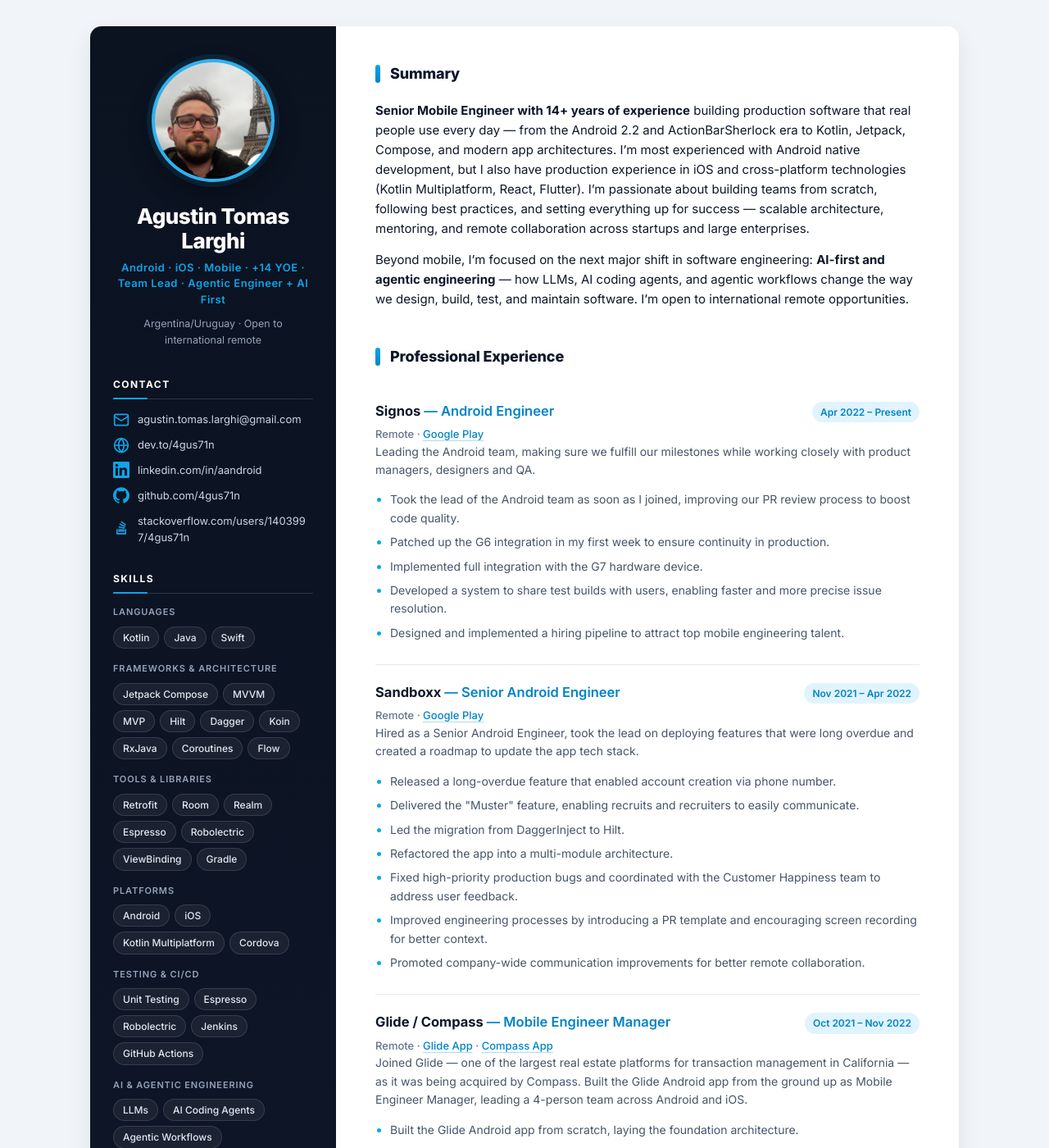
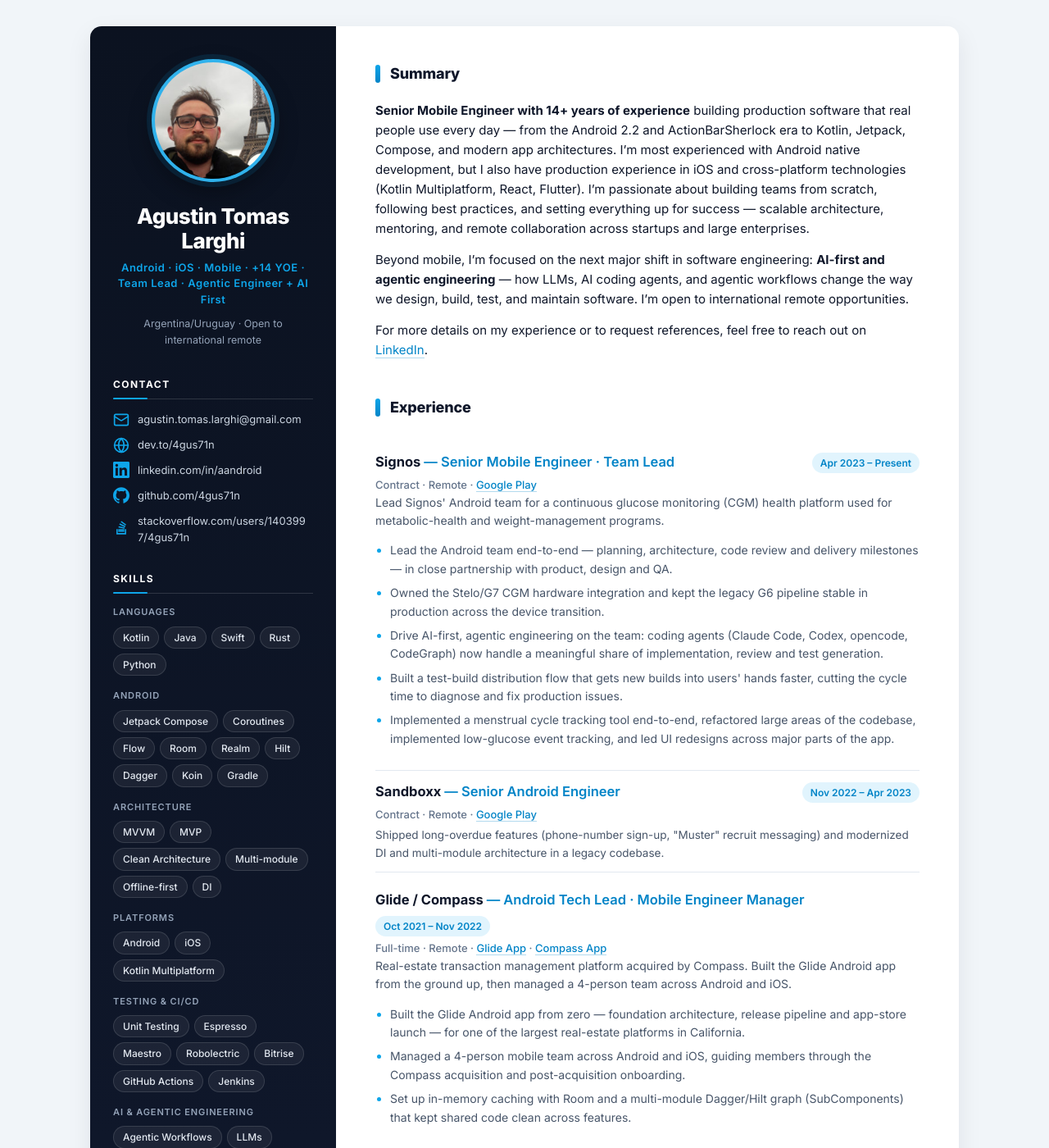
Before and after one commit to 4gus71n/CV, a Jekyll site: the page built from CV.md, in a window 1280 px wide and 1400 px high. Shown: the whole window at 82% size. Built offline with Jekyll 4.4.1, drawn with Linux system fonts in a browser that asks for light colours; some of the changed text lies outside the part shown.

Commit message:
Condense CV to 2-page senior/lead format per feedback

```diff
--- a/CV.md
+++ b/CV.md
@@ -1,11 +1,11 @@
 ---
 layout: default
-title: Agustin Tomas Larghi — Senior Mobile Engineer | Android · iOS · AI-First
+title: Agustin Tomas Larghi — Senior Android Engineer · Team Lead · AI-First
 full_name: Agustin Tomas Larghi
 headline: Android · iOS · Mobile · +14 YOE · Team Lead · Agentic Engineer + AI First
 location: Argentina/Uruguay · Open to international remote
 photo: /assets/img/profile.jpg
-description: Senior Mobile Engineer with 14+ years of experience in Android, iOS and cross-platform development. Engineering leader, agentic engineer, AI-first.
+description: Senior Android Engineer and Team Lead with 14+ years of experience. Kotlin, Jetpack Compose, iOS, Kotlin Multiplatform. AI-first and agentic engineering.
 contact:
   - type: email
     label: agustin.tomas.larghi@gmail.com
@@ -24,17 +24,17 @@
     url: https://stackoverflow.com/users/1403997/4gus71n
 skills:
   - name: Languages
-    items: [Kotlin, Java, Swift]
-  - name: Frameworks & Architecture
-    items: [Jetpack Compose, MVVM, MVP, Hilt, Dagger, Koin, RxJava, Coroutines, Flow]
-  - name: Tools & Libraries
-    items: [Retrofit, Room, Realm, Espresso, Robolectric, ViewBinding, Gradle]
+    items: [Kotlin, Java, Swift, Rust, Python]
+  - name: Android
+    items: [Jetpack Compose, Coroutines, Flow, Room, Realm, Hilt, Dagger, Koin, Gradle]
+  - name: Architecture
+    items: [MVVM, MVP, Clean Architecture, Multi-module, Offline-first, DI]
   - name: Platforms
-    items: [Android, iOS, Kotlin Multiplatform, Cordova]
+    items: [Android, iOS, Kotlin Multiplatform]
   - name: Testing & CI/CD
-    items: [Unit Testing, Espresso, Robolectric, Jenkins, GitHub Actions]
+    items: [Unit Testing, Espresso, Maestro, Robolectric, Bitrise, GitHub Actions, Jenkins]
   - name: AI & Agentic Engineering
-    items: [LLMs, AI Coding Agents, Agentic Workflows, AI-First Development]
+    items: [Agentic Workflows, LLMs, Claude Code, Codex, OpenCode, CodeGraph]
 languages:
   - name: Spanish
     level: Native
@@ -48,73 +48,55 @@
 
 Beyond mobile, I'm focused on the next major shift in software engineering: **AI-first and agentic engineering** — how LLMs, AI coding agents, and agentic workflows change the way we design, build, test, and maintain software. I'm open to international remote opportunities.
 
-## Professional Experience
+For more details on my experience or to request references, feel free to reach out on [LinkedIn](https://www.linkedin.com/in/aandroid).
+
+## Experience
 
 <div class="job">
   <div class="job-head">
-    <span class="job-title">Signos <span class="job-company">— Android Engineer</span></span>
-    <span class="job-period">Apr 2022 – Present</span>
+    <span class="job-title">Signos <span class="job-company">— Senior Mobile Engineer · Team Lead</span></span>
+    <span class="job-period">Apr 2023 – Present</span>
   </div>
-  <div class="job-meta">Remote · <a href="https://play.google.com/store/apps/details?id=com.signos.core">Google Play</a></div>
-  <p class="job-desc">Leading the Android team, making sure we fulfill our milestones while working closely with product managers, designers and QA.</p>
+  <div class="job-meta">Contract · Remote · <a href="https://play.google.com/store/apps/details?id=com.signos.core">Google Play</a></div>
+  <p class="job-desc">Lead Signos' Android team for a continuous glucose monitoring (CGM) health platform used for metabolic-health and weight-management programs.</p>
   <ul>
-    <li>Took the lead of the Android team as soon as I joined, improving our PR review process to boost code quality.</li>
-    <li>Patched up the G6 integration in my first week to ensure continuity in production.</li>
-    <li>Implemented full integration with the G7 hardware device.</li>
-    <li>Developed a system to share test builds with users, enabling faster and more precise issue resolution.</li>
-    <li>Designed and implemented a hiring pipeline to attract top mobile engineering talent.</li>
+    <li>Lead the Android team end-to-end — planning, architecture, code review and delivery milestones — in close partnership with product, design and QA.</li>
+    <li>Owned the Stelo/G7 CGM hardware integration and kept the legacy G6 pipeline stable in production across the device transition.</li>
+    <li>Drive AI-first, agentic engineering on the team: coding agents (Claude Code, Codex, opencode, CodeGraph) now handle a meaningful share of implementation, review and test generation.</li>
+    <li>Built a test-build distribution flow that gets new builds into users' hands faster, cutting the cycle time to diagnose and fix production issues.</li>
+    <li>Implemented a menstrual cycle tracking tool end-to-end, refactored large areas of the codebase, implemented low-glucose event tracking, and led UI redesigns across major parts of the app.</li>
   </ul>
+</div>
+
+<div class="job job-mini">
+  <div class="job-head">
+    <span class="job-title">Sandboxx <span class="job-company">— Senior Android Engineer</span></span>
+    <span class="job-period">Nov 2022 – Apr 2023</span>
+  </div>
+  <div class="job-meta">Contract · Remote · <a href="https://play.google.com/store/apps/details?id=com.sandboxx.android">Google Play</a></div>
+  <p class="job-desc">Shipped long-overdue features (phone-number sign-up, "Muster" recruit messaging) and modernized DI and multi-module architecture in a legacy codebase.</p>
 </div>
 
 <div class="job">
   <div class="job-head">
-    <span class="job-title">Sandboxx <span class="job-company">— Senior Android Engineer</span></span>
-    <span class="job-period">Nov 2021 – Apr 2022</span>
+    <span class="job-title">Glide / Compass <span class="job-company">— Android Tech Lead · Mobile Engineer Manager</span></span>
+    <span class="job-period">Oct 2021 – Nov 2022</span>
   </div>
-  <div class="job-meta">Remote · <a href="https://play.google.com/store/apps/details?id=com.sandboxx.android">Google Play</a></div>
-  <p class="job-desc">Hired as a Senior Android Engineer, took the lead on deploying features that were long overdue and created a roadmap to update the app tech stack.</p>
+  <div class="job-meta">Full-time · Remote · <a href="https://play.google.com/store/apps/details?id=com.glide.app">Glide App</a> · <a href="https://play.google.com/store/apps/details?id=com.compass.compass">Compass App</a></div>
+  <p class="job-desc">Real-estate transaction management platform acquired by Compass. Built the Glide Android app from the ground up, then managed a 4-person team across Android and iOS.</p>
   <ul>
-    <li>Released a long-overdue feature that enabled account creation via phone number.</li>
-    <li>Delivered the "Muster" feature, enabling recruits and recruiters to easily communicate.</li>
-    <li>Led the migration from DaggerInject to Hilt.</li>
-    <li>Refactored the app into a multi-module architecture.</li>
-    <li>Fixed high-priority production bugs and coordinated with the Customer Happiness team to address user feedback.</li>
-    <li>Improved engineering processes by introducing a PR template and encouraging screen recording for better context.</li>
-    <li>Promoted company-wide communication improvements for better remote collaboration.</li>
+    <li>Built the Glide Android app from zero — foundation architecture, release pipeline and app-store launch — for one of the largest real-estate platforms in California.</li>
+    <li>Managed a 4-person mobile team across Android and iOS, guiding members through the Compass acquisition and post-acquisition onboarding.</li>
+    <li>Set up in-memory caching with Room and a multi-module Dagger/Hilt graph (SubComponents) that kept shared code clean across features.</li>
   </ul>
 </div>
 
-<div class="job">
-  <div class="job-head">
-    <span class="job-title">Glide / Compass <span class="job-company">— Mobile Engineer Manager</span></span>
-    <span class="job-period">Oct 2021 – Nov 2022</span>
-  </div>
-  <div class="job-meta">Remote · <a href="https://play.google.com/store/apps/details?id=com.glide.app">Glide App</a> · <a href="https://play.google.com/store/apps/details?id=com.compass.compass">Compass App</a></div>
-  <p class="job-desc">Joined Glide — one of the largest real estate platforms for transaction management in California — as it was being acquired by Compass. Built the Glide Android app from the ground up as Mobile Engineer Manager, leading a 4-person team across Android and iOS.</p>
-  <ul>
-    <li>Built the Glide Android app from scratch, laying the foundation architecture.</li>
-    <li>Led a 4-person mobile team across both Android and iOS platforms.</li>
-    <li>Contributed to the Business Tracker flow improvement in Compass.</li>
-    <li>Guided team members through Compass acquisition onboarding.</li>
-    <li>Implemented in-memory caching using Room to optimize shared data.</li>
-    <li>Applied Dagger and Hilt in a multi-module setup, exposing components via SubComponents.</li>
-  </ul>
-</div>
-
-<div class="job">
+<div class="job job-mini">
   <div class="job-head">
     <span class="job-title">Jyve <span class="job-company">— Android Tech Lead</span></span>
     <span class="job-period">Apr 2021 – Oct 2021</span>
   </div>
-  <div class="job-meta">Remote · <a href="https://play.google.com/store/apps/details?id=com.jyve">Google Play</a></div>
-  <p class="job-desc">San Francisco retail startup. Took over an existing Android client as Android Tech Lead. The company went out of business due to the COVID pandemic in October 2021.</p>
-  <ul>
-    <li>Took over an existing Android app and updated its stack from Java to Kotlin.</li>
-    <li>Fixed a production bug on day one.</li>
-    <li>Led the implementation of a new job scheduling feature that improved user engagement and time efficiency.</li>
-    <li>Introduced Kotlin Synthetics for simpler view referencing.</li>
-    <li>Improved test coverage with Robolectric and Espresso.</li>
-  </ul>
+  <p class="job-desc">Led a Java→Kotlin migration and a job-scheduling feature for a freelance retail platform. Company ceased operations in Oct 2021.</p>
 </div>
 
 <div class="job">
@@ -122,98 +104,38 @@
     <span class="job-title">Theorem (Citrusbyte) <span class="job-company">— Android Tech Lead</span></span>
     <span class="job-period">Oct 2018 – Apr 2021</span>
   </div>
-  <div class="job-meta">Remote · <a href="https://play.google.com/store/apps/details?id=com.firstam.clarityfirst">ClarityFirst App</a></div>
-  <p class="job-desc">Android Tech Lead for First American, the largest title insurance company in the US. Also briefly worked on a retail project for Apple.</p>
+  <div class="job-meta">Contract · Remote · <a href="https://play.google.com/store/apps/details?id=com.firstam.clarityfirst">ClarityFirst App</a></div>
+  <p class="job-desc">Tech lead for First American, the largest title-insurance company in the US. Also delivered an iOS retail project for Apple.</p>
   <ul>
-    <li>Developed the ClarityFirst Android app from scratch for First American.</li>
-    <li>Led biometric lock screen R&amp;D for both Android and iOS.</li>
-    <li>Onboarded the client's internal team for post-launch KTLO.</li>
-    <li>Briefly worked on a retail project for Apple.</li>
+    <li>Led development of the ClarityFirst Android app from scratch — architecture, build, release and post-launch handover (KTLO) to the client's internal team.</li>
+    <li>Led biometric lock-screen R&amp;D across Android and iOS, influencing the security approach for both platforms.</li>
   </ul>
 </div>
 
-<div class="job">
+<h2 class="sub">Earlier Experience</h2>
+
+<div class="job job-mini">
   <div class="job-head">
-    <span class="job-title">Globant <span class="job-company">— Android Developer</span></span>
-    <span class="job-period">Jul 2018 – Oct 2018</span>
+    <span class="job-title">SI Play / SportsEngine <span class="job-company">— Senior Android Engineer</span></span>
+    <span class="job-period">Sep 2016 – Mar 2018</span>
   </div>
-  <div class="job-meta">Onsite</div>
-  <p class="job-desc">Worked on the Royal Caribbean passenger app. The biggest challenge was syncing with product and backend teams in different time zones.</p>
-  <ul>
-    <li>Worked on the Royal Caribbean passenger app.</li>
-    <li>Navigated timezone challenges between engineering (India) and product (US West Coast).</li>
-    <li>Pushed for the adoption of dependency injection using Dagger.</li>
-  </ul>
+  <p class="job-desc">Youth-sports platform acquired by SportsEngine/NBC. Scaled the app to ~300k DAU; migrated MVP→MVVM, single→multi-module, and added offline-first support with RxJava.</p>
 </div>
 
-<div class="job">
+<div class="job job-mini">
   <div class="job-head">
-    <span class="job-title">Cien Radios (Eduamonia) <span class="job-company">— Freelancer &amp; Mentor</span></span>
-    <span class="job-period">Apr 2018 – May 2018</span>
+    <span class="job-title">Globant · Truelogic · GlobalLogic <span class="job-company">— Senior / SSR Android Engineer</span></span>
+    <span class="job-period">Jul 2015 – Oct 2018</span>
   </div>
-  <div class="job-meta">Remote · <a href="https://play.google.com/store/apps/details?id=com.cmd.cienradios">Cien Radios App</a></div>
-  <p class="job-desc">Freelance gig where I trained junior engineers and provided the base architecture and basic functionality for a radio streaming app.</p>
-  <ul>
-    <li>Trained junior engineers on Android development.</li>
-    <li>Delivered core architecture and streaming functionality for a radio app.</li>
-  </ul>
+  <p class="job-desc">Senior Android roles for US clients: Royal Caribbean passenger app (Globant), US client apps (Truelogic), and DirecTV antenna-alignment tool + Gulfstream in-flight apps (GlobalLogic).</p>
 </div>
 
-<div class="job">
+<div class="job job-mini">
   <div class="job-head">
-    <span class="job-title">SI Play (Times Inc.) <span class="job-company">— Android Engineer</span></span>
-    <span class="job-period">Jul 2016 – Feb 2018</span>
+    <span class="job-title">Arzion · San Martín University <span class="job-company">— Mobile Engineer · Software Consultant</span></span>
+    <span class="job-period">May 2012 – Jul 2015</span>
   </div>
-  <div class="job-meta">Remote · <a href="https://play.google.com/store/apps/details?id=com.siplay.android_siplay">SI Play App</a></div>
-  <p class="job-desc">App for youth sports helping players, coaches, and families schedule games and training. Worked on scaling the app and modernizing its architecture.</p>
-  <ul>
-    <li>Scaled app to support nearly 300k DAU.</li>
-    <li>Migrated from MVP to MVVM, and from single- to multi-module architecture.</li>
-    <li>Introduced offline-first support using RxJava.</li>
-    <li>Contributed to performance improvements across builds.</li>
-  </ul>
-</div>
-
-<div class="job">
-  <div class="job-head">
-    <span class="job-title">GlobalLogic <span class="job-company">— Android Engineer</span></span>
-    <span class="job-period">Jul 2015 – Feb 2016</span>
-  </div>
-  <div class="job-meta">Remote &amp; Onsite</div>
-  <p class="job-desc">Two main projects: one for DirecTV helping technicians align antennas with Android sensors, and another for Gulfstream building in-flight apps for different roles.</p>
-  <ul>
-    <li>Created DirecTV tool to align antennas using Android sensors.</li>
-    <li>Delivered Gulfstream's in-flight apps for passengers, crew, and pilots.</li>
-    <li>Worked in cross-functional teams sharing a unified core project.</li>
-  </ul>
-</div>
-
-<div class="job">
-  <div class="job-head">
-    <span class="job-title">Arzion SRL <span class="job-company">— Android Developer</span></span>
-    <span class="job-period">Mar 2013 – Jul 2015</span>
-  </div>
-  <div class="job-meta">Onsite</div>
-  <p class="job-desc">Gained broad Android experience working on streaming, e-commerce, and beacon-powered social networking apps.</p>
-  <ul>
-    <li>Built radio streaming apps and improved MediaPlayer performance via NDK.</li>
-    <li>Developed an e-commerce app for trading goods.</li>
-    <li>Built a social network app with Estimote beacon integration for indoor geolocation.</li>
-  </ul>
-</div>
-
-<div class="job">
-  <div class="job-head">
-    <span class="job-title">San Martin Colleague <span class="job-company">— Backend + Mobile Developer</span></span>
-    <span class="job-period">Mar 2012 – Dec 2012</span>
-  </div>
-  <div class="job-meta">Onsite</div>
-  <p class="job-desc">First job. Hired for backend development on a Spring MVC server, later assigned a mobile project that started with Cordova and moved to native Android.</p>
-  <ul>
-    <li>Began with Spring MVC backend development.</li>
-    <li>Transitioned into mobile via Apache Cordova, then native Android.</li>
-    <li>Developed a student-oriented TODO tracker for the university.</li>
-  </ul>
+  <p class="job-desc">Early career: radio-streaming, e-commerce and beacon-based social apps (Arzion); first mobile work on an educational app, from PhoneGap/HTML5 to native Android (San Martín).</p>
 </div>
 
 <p class="footer-note">References available upon request.</p>
--- a/assets/css/style.css
+++ b/assets/css/style.css
@@ -226,6 +226,16 @@
 
 .content h2:not(:first-child) { margin-top: 44px; }
 
+.content h2.sub {
+  margin-top: 40px;
+  font-size: 15px;
+}
+
+.content h2.sub::before {
+  width: 5px;
+  height: 18px;
+}
+
 .content p { margin: 0 0 14px; }
 
 .content a {
@@ -308,6 +318,17 @@
 
 .job-links { margin-top: 10px; font-size: 13px; }
 
+/* Compact "Earlier Experience" entries */
+.job-mini {
+  padding: 12px 0;
+}
+
+.job-mini .job-desc {
+  margin: 4px 0 0;
+  font-size: 13.5px;
+  color: var(--ink-soft);
+}
+
 /* Footer note */
 .footer-note {
   margin-top: 40px;
@@ -339,18 +360,107 @@
 /* ---------- Print ---------- */
 
 @media print {
-  body { background: #fff; }
+  :root {
+    --sidebar-w: 228px;
+    --radius: 0;
+  }
+
+  @page {
+    size: A4;
+    margin: 9mm;
+  }
+
+  body {
+    background: #fff;
+    font-size: 12px;
+    line-height: 1.4;
+  }
 
   .page {
     box-shadow: none;
     margin: 0;
     border-radius: 0;
     max-width: none;
+    grid-template-columns: var(--sidebar-w) 1fr;   /* keep two columns on paper */
   }
 
-  .sidebar { -webkit-print-color-adjust: exact; print-color-adjust: exact; }
+  .sidebar {
+    -webkit-print-color-adjust: exact;
+    print-color-adjust: exact;
+    padding: 18px 16px;
+  }
 
-  .job { break-inside: avoid; }
+  .profile { margin-bottom: 14px; }
 
-  a { text-decoration: none; }
+  .avatar { width: 96px; height: 96px; }
+
+  .name { font-size: 19px; margin: 12px 0 5px; }
+
+  .headline { font-size: 11.5px; }
+
+  .location { font-size: 11px; margin: 6px 0 0; }
+
+  .block { margin-bottom: 12px; }
+
+  .block h2 { font-size: 10.5px; margin-bottom: 9px; padding-bottom: 5px; }
+
+  .contact-list li { margin-bottom: 6px; }
+
+  .contact-list a { font-size: 11px; }
+
+  .skill-group { margin-bottom: 9px; }
+
+  .skill-group h3 { font-size: 9.5px; margin-bottom: 5px; }
+
+  .tag { font-size: 10px; padding: 2px 8px; }
+
+  .lang-list li { padding: 3px 0; font-size: 11px; }
+
+  .content {
+    padding: 20px 24px;
+  }
+
+  .content p,
+  .job ul li,
+  .job-desc {
+    font-size: 12px;
+    line-height: 1.4;
+  }
+
+  .job ul li { margin-bottom: 3px; }
+
+  .content h2 {
+    font-size: 14.5px;
+    margin: 0 0 8px;
+  }
+
+  .content h2:not(:first-child),
+  .content h2.sub {
+    margin-top: 16px;
+  }
+
+  .content h2.sub { font-size: 12.5px; }
+
+  .job {
+    break-inside: avoid;
+    padding: 8px 0;
+  }
+
+  .job-mini { padding: 5px 0; }
+
+  .job-title { font-size: 13.5px; }
+
+  .job-head { margin-bottom: 1px; }
+
+  .job-period { font-size: 10.5px; padding: 2px 8px; }
+
+  .job-meta { font-size: 11px; margin-top: 2px; }
+
+  .job-desc { margin: 4px 0 5px; }
+
+  .footer-note { margin-top: 14px; padding-top: 8px; font-size: 10px; }
+
+  a {
+    text-decoration: none;
+  }
 }
```
